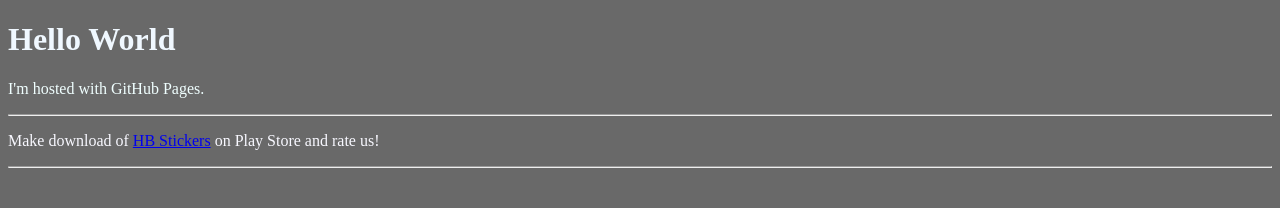
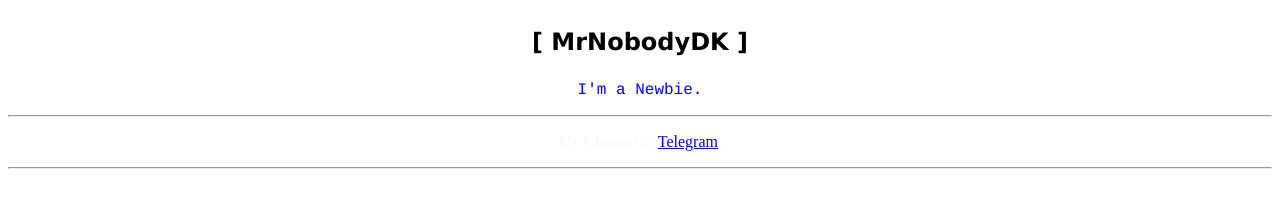
Before and after one commit to MrNobodyDK/MrNobodyDK.github.io, a plain HTML site: page index.html in a window 1280 px wide. Drawn offline with Linux system fonts and the light colour scheme.

Commit message:
Update index.html

```diff
--- a/index.html
+++ b/index.html
@@ -1,10 +1,17 @@
 <!DOCTYPE html>
 <html>
-<body style="background-color:DimGray;">
-<h1 style="color:AliceBlue;">Hello World</h1>
-<p style="color:Azure;">I'm hosted with GitHub Pages.</p>
-<hr>
-<p style="color:GhostWhite;">Make download of <a href="https://play.google.com/store/apps/details?id=org.hb.softapps.stickerpack">HB Stickers</a> on Play Store and rate us!</p>
-<hr>
+<head>
+<title>[ MrNobodyDK ]</title>
+  <meta http-equiv="Content-Type" content="text/html; charset=UTF-8" />
+  <meta name="viewport" content="user-scalable=yes, width=device-width, initial-scale=1.0, maximum-scale=1, minimum-scale=1">
+
+	  <body style="background-color:#FFFFFF;">
+		<h1 align="center" ><font style="font-family:verdana" color="black" size="5">[ MrNobodyDK ]</font></h1>
+	  <p align="center" ><font style="font-family:courier" color="blue">I'm a Newbie.</font></p>
+	  <hr>
+		<p align="center" style="color:GhostWhite;">My Channel in <a href="https://t.me/MrNobodyDKChannel">Telegram</a>.</p>
+
+          <hr>
+</head>
 </body>
 </html>
```
